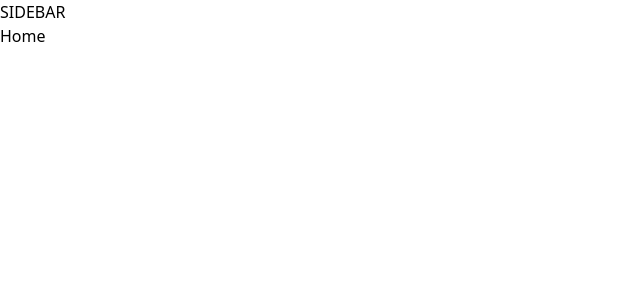
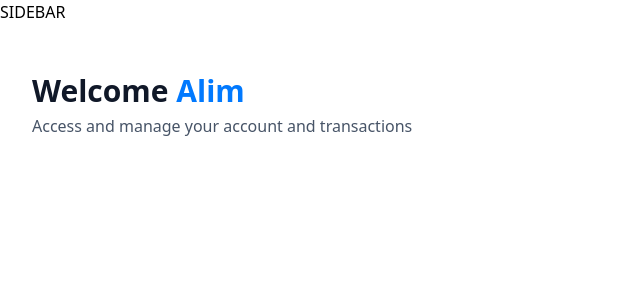
Before and after one commit to AlimKoroma/Bankingapp, a Next.js app in the folder banking-app/: page / in a window 1280 px wide. Shown: the top 300 px of the page, without its empty margins (0-640 px from the left). Built offline with nearby package versions, Linux system fonts and the light colour scheme.

Commit message:
Header Component added to Home Page

```diff
--- a/banking-app/app/(root)/page.tsx
+++ b/banking-app/app/(root)/page.tsx
@@ -1,10 +1,21 @@
 import React from 'react'
+import HeaderBox from '@/components/ui/HeaderBox'
 
 function Home() {
+  const loggedIn = {firstname: 'Alim'}
   return (
-    <div>
-      Home
-    </div>
+    <section className="home">
+      <div className="home-content">
+        <header className="home-header">
+        <HeaderBox
+        type="greeting"
+        title="Welcome"
+        user={loggedIn?.firstname || 'Guest'}
+        subtext = "Access and manage your account and transactions"
+        />
+        </header>
+      </div>
+    </section>
   )
 }
 
--- /dev/null
+++ b/banking-app/components/ui/HeaderBox.tsx
@@ -0,0 +1,19 @@
+import React from 'react'
+
+function HeaderBox({type = "title", title, subtext, user}
+    : HeaderBoxProps) {
+  return (
+    <div className="header-box">
+      <h1 className="header-box-title">
+        {title}
+        {type === 'greeting' &&(
+            <span className="text-bankGradient">
+            &nbsp;{user}</span>
+        )}
+      </h1>
+      <p className="header-box-subtext">{subtext}</p>
+    </div>
+  )
+}
+
+export default HeaderBox
```
